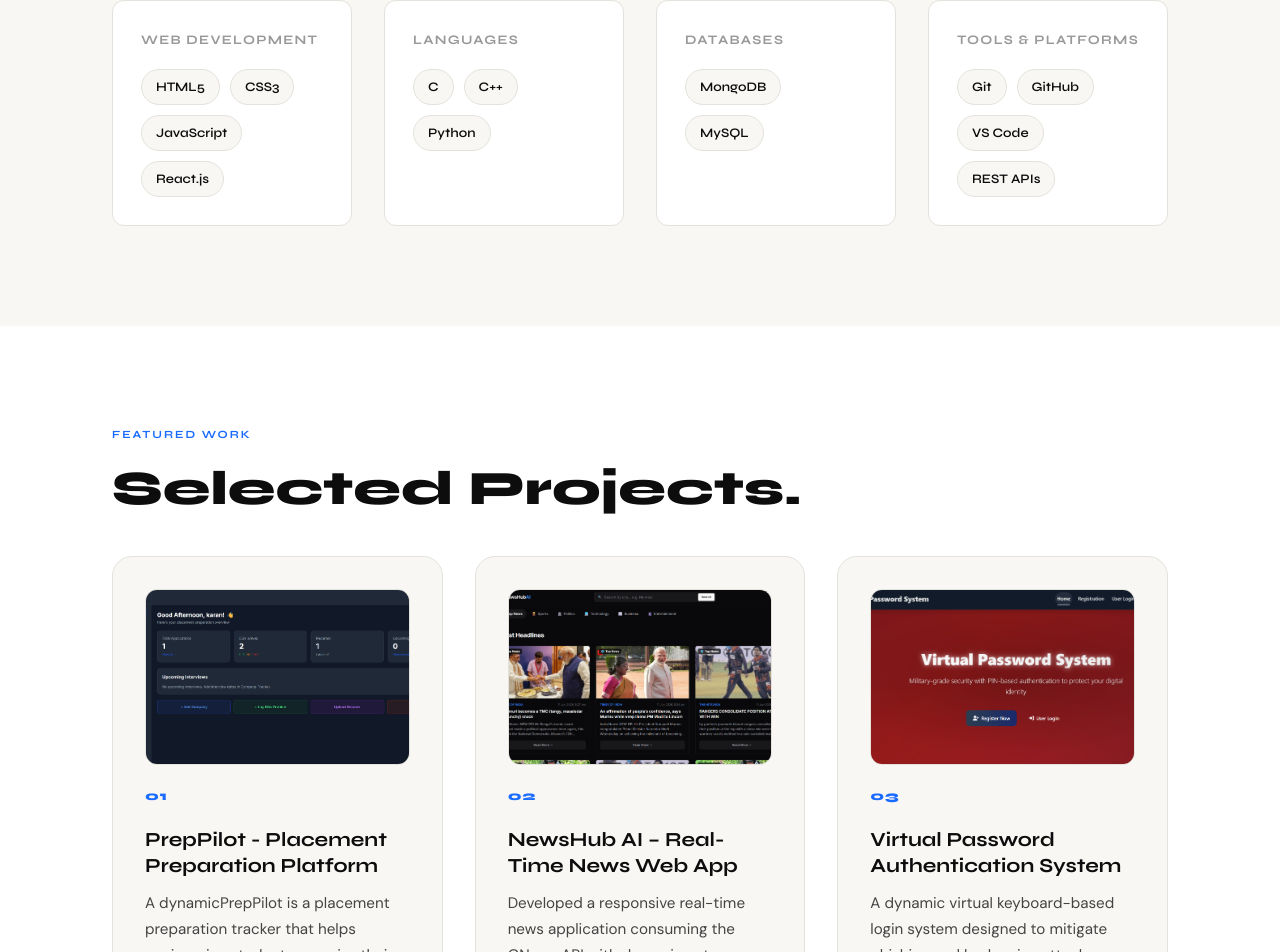
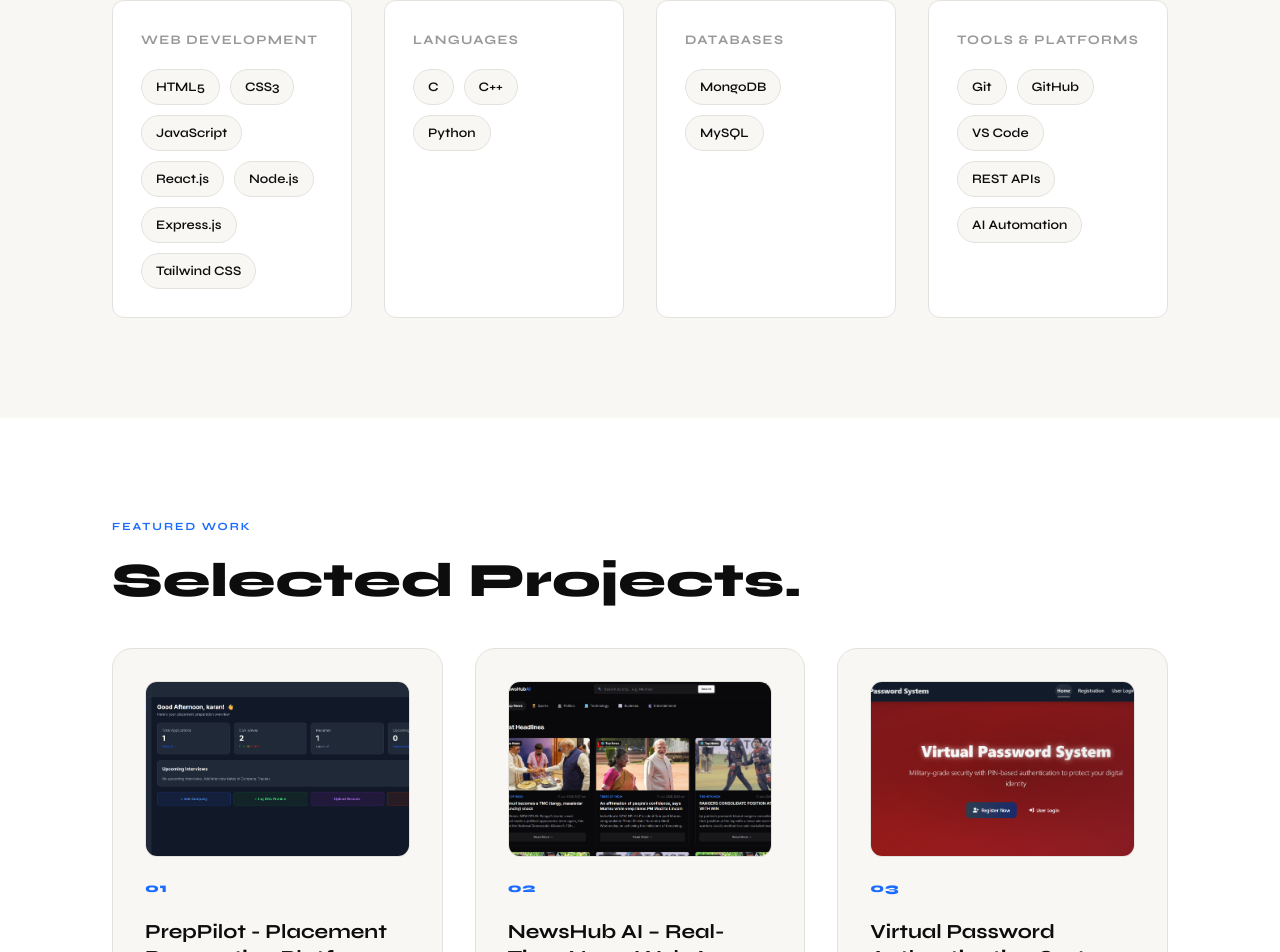
Before and after one commit to karan-21-web/Portfolio-Updated, a React (Vite) app: page / in a window 1280 px wide. Shown: the part 1359-2311 px from the top of the page. Built offline with nearby package versions, Linux system fonts and the light colour scheme.

Commit message:
update skills

```diff
--- a/src/data/portfolio.js
+++ b/src/data/portfolio.js
@@ -43,7 +43,7 @@
 export const SKILLS = [
   {
     category: 'Web Development',
-    chips: ['HTML5', 'CSS3', 'JavaScript', 'React.js'],
+    chips: ['HTML5', 'CSS3', 'JavaScript', 'React.js','Node.js','Express.js','Tailwind CSS'],
   },
   {
     category: 'Languages',
@@ -55,7 +55,7 @@
   },
   {
     category: 'Tools & Platforms',
-    chips: ['Git', 'GitHub', 'VS Code', 'REST APIs'],
+    chips: ['Git', 'GitHub', 'VS Code', 'REST APIs' , 'AI Automation'],
   },
 ]
 
```
